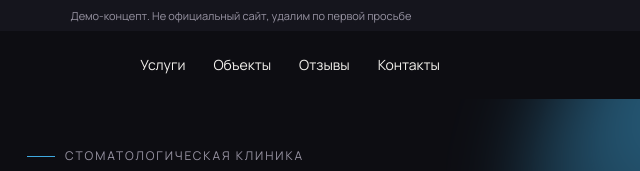
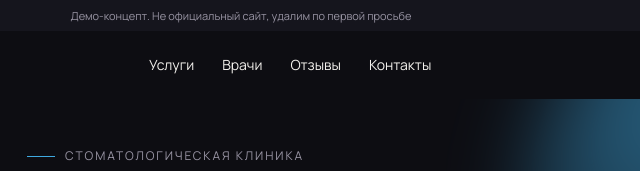
Before and after one commit to Endermen4ick/dental-demos, a plain HTML site: page artem-k/index.html in a window 1280 px wide. Shown: the top 171 px of the page, 399-1039 px from the left. Drawn offline with Linux system fonts and the light colour scheme; a web font is replaced by a local one.

Commit message:
nav label

```diff
--- a/artem-k/index.html
+++ b/artem-k/index.html
@@ -190,7 +190,7 @@ img{display:block;max-width:100%}
 <div class="loader" id="ld"><b><span>Стоматология Артёма К.</span></b><i></i></div>
 <div class="demo">Демо-концепт. Не официальный сайт, удалим по первой просьбе</div>
 <header class="hd" id="hd"><div class="wrap"><a class="brand" href="#top">Стоматология Артёма К.<small>стоматология</small></a>
-<nav class="nav"><a href="#help">Услуги</a><a href="#cat">Объекты</a><a href="#rev">Отзывы</a><a href="#con">Контакты</a></nav>
+<nav class="nav"><a href="#help">Услуги</a><a href="#cat">Врачи</a><a href="#rev">Отзывы</a><a href="#con">Контакты</a></nav>
 <button class="btn sm" data-open>Связаться</button></div></header>
 <main id="top">
 <section class="hero"><div class="blob"></div><div class="blob b2"></div><div class="wrap grid" style="position:relative">
```
Also changed, not shown: greatsmile/index.html (+1 -1 lines), kovalchuk/index.html (+1 -1 lines), moy-zubnoy/index.html (+1 -1 lines), orisente/index.html (+1 -1 lines), puseva/index.html (+1 -1 lines), rudolf/index.html (+1 -1 lines), sotclinic/index.html (+1 -1 lines).
